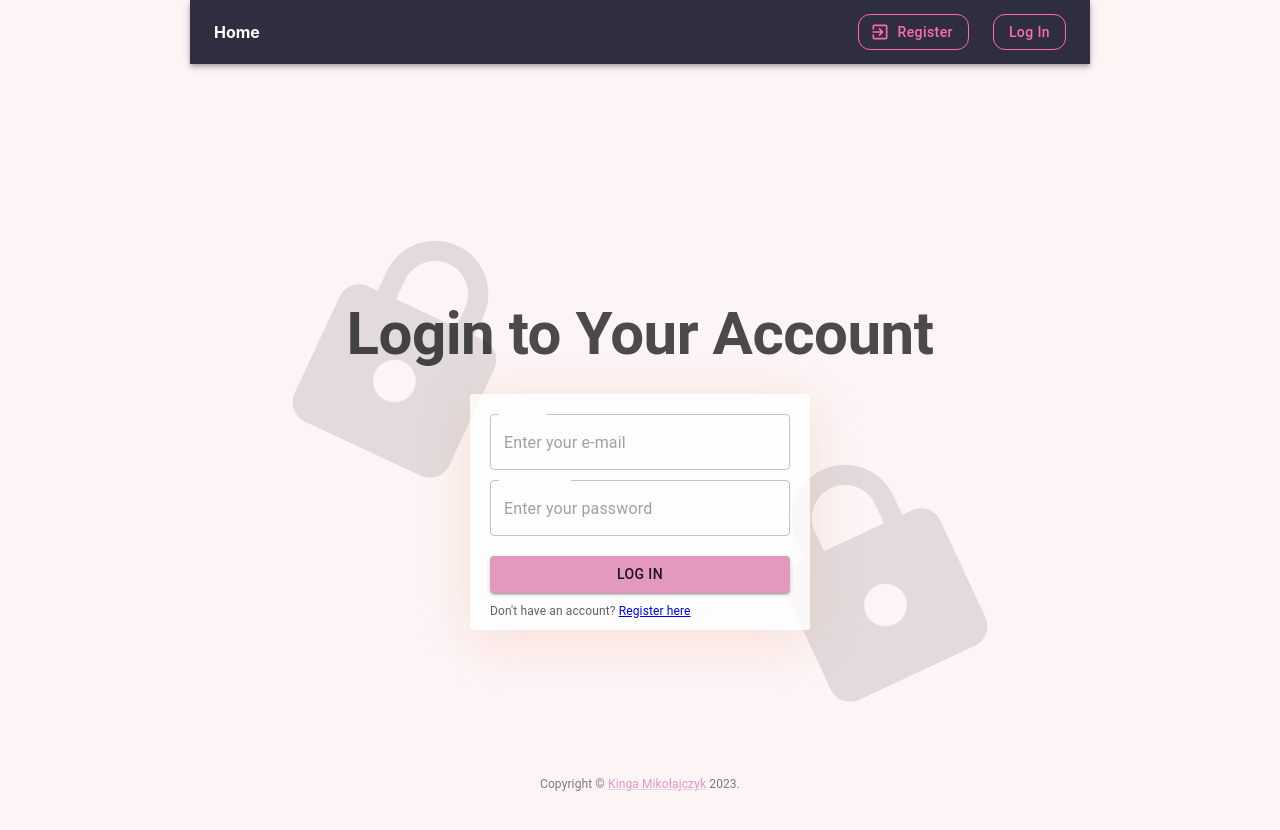
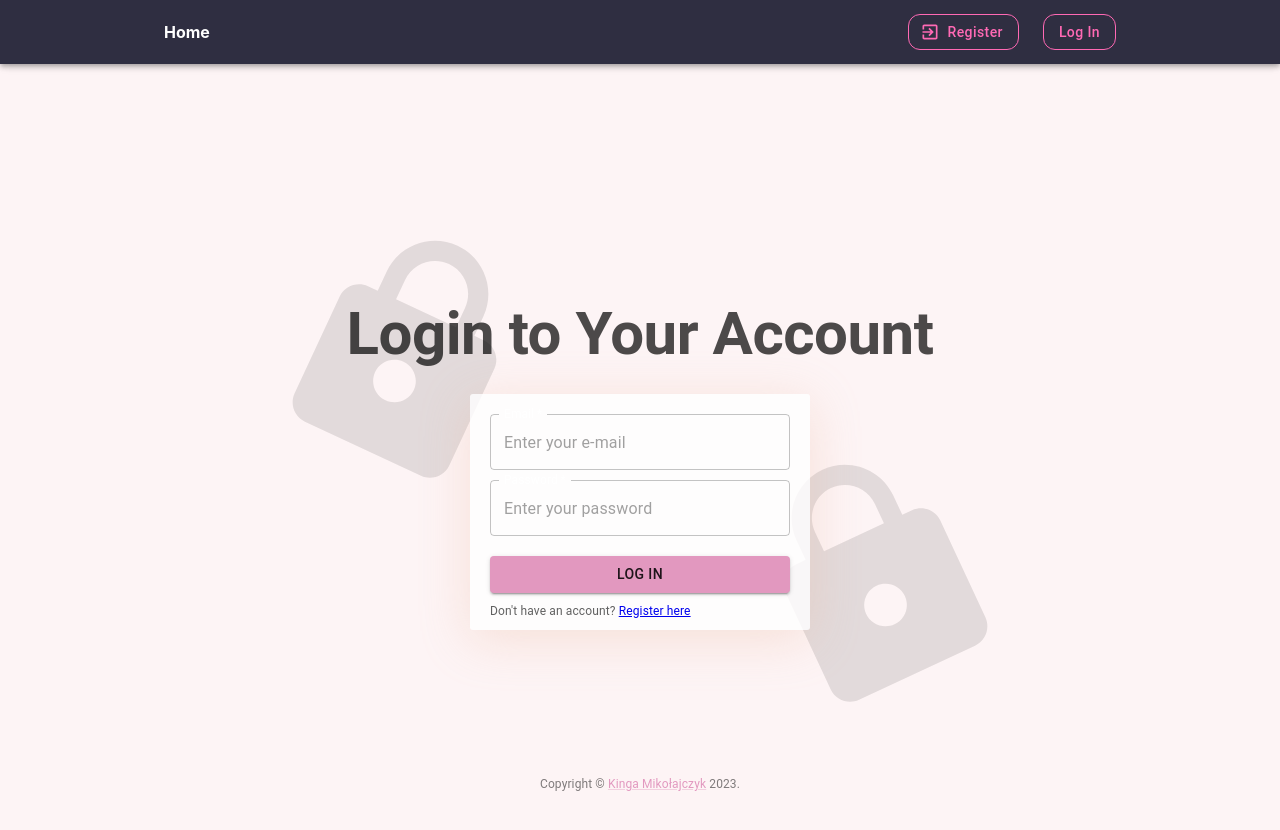
Before and after one commit to KingaMiko/goit-react-hw-08-phonebook, a React (Create React App) app: page /goit-react-hw-08-phonebook/login in a window 1280 px wide. Shown: the top 830 px of the page. Built offline with nearby package versions, Linux system fonts and the light colour scheme.

Commit message:
fix: ContacsPage behavior, Appbar style

```diff
--- a/src/components/AppBar/AppBar.jsx
+++ b/src/components/AppBar/AppBar.jsx
@@ -5,12 +5,14 @@ import { AuthNav } from 'components/AuthNav/AuthNav';
 import AppBarMUI from '@mui/material/AppBar';
 import Toolbar from '@mui/material/Toolbar';
 import Box from '@mui/material/Box';
+import Container from '@mui/material/Container';
 
 export const AppBar = () => {
   const { isLoggedIn } = useAuth();
 
   return (
-    <AppBarMUI position="static" color="secondary">
+    <AppBarMUI position="fixed" color="secondary">
+      <Container maxWidth="lg" disableGutters style={{ maxWidth: '1000px' }}>
         <Toolbar>
           <Navigation />
           <Box flexGrow={1}></Box>
@@ -18,6 +20,7 @@ export const AppBar = () => {
             {isLoggedIn ? <UserMenu /> : <AuthNav />}
           </Box>
         </Toolbar>
+      </Container>
     </AppBarMUI>
   );
 };
--- a/src/components/Layout/Layout.js
+++ b/src/components/Layout/Layout.js
@@ -9,10 +9,13 @@ export const Layout = () => {
   return (
     <Box minHeight="100vh" display="flex" flexDirection="column">
       <AppBar />
-      <Suspense fallback={null}>
-        <Outlet />
-      </Suspense>
-      <Toaster position="top-right" reverseOrder={false} />
+      <Box mt={8}>
+        {' '}
+        <Suspense fallback={null}>
+          <Outlet />
+        </Suspense>
+        <Toaster position="top-right" reverseOrder={false} />
+      </Box>
       <Footer />
     </Box>
   );
--- a/src/pages/ContactsPage/ContactsPage.jsx
+++ b/src/pages/ContactsPage/ContactsPage.jsx
@@ -49,10 +49,9 @@ export default function ContactsPage() {
         display="flex"
         flexDirection="column"
         alignItems="center"
-        justifyContent="center"
-        height="100vh"
+        justifyContent="flex-start"
         background="linear-gradient(45deg, #f2f2f2 30%, #d9d9d9 90%)"
-        overflow="hidden"
+        pt={5}
         position="relative"
       >
         <Box
@@ -85,7 +84,6 @@ export default function ContactsPage() {
             }}
           />
         </Box>
-
         <Typography
           variant="h3"
           component="h1"
@@ -103,6 +101,14 @@ export default function ContactsPage() {
         <Filter />
         {isLoading && <CircularProgress />}
         {error && <Alert severity="error">{error.message}</Alert>}
+        <Box
+          display="flex"
+          flexDirection="column"
+          alignItems="center"
+          width="100%"
+          mt={2}
+          px={2}
+        >
           {visibleContacts.length > 0 ? (
             <ContactList
               contacts={visibleContacts}
@@ -114,6 +120,8 @@ export default function ContactsPage() {
             </Typography>
           )}
         </Box>
+        <Box height="20px" />
+      </Box>
     </>
   );
 }
```
Lines whose indentation alone changed are shown as unchanged.
